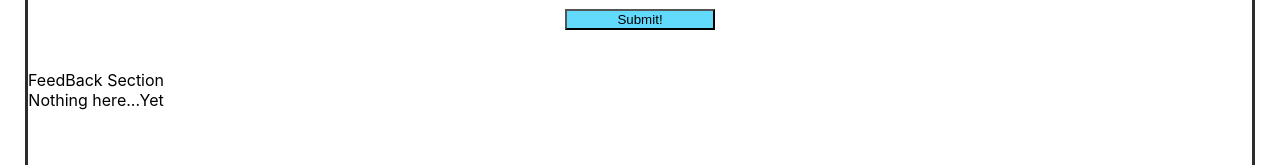
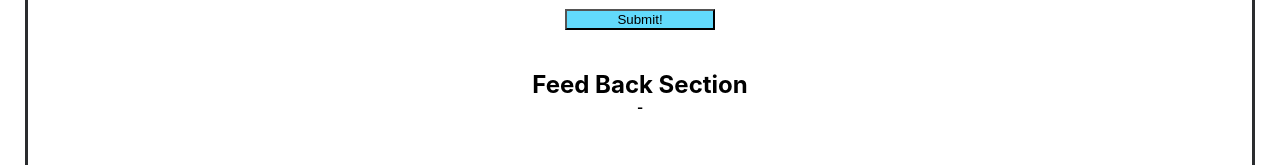
Before and after one commit to jferson1089/Project-2-Repo, a React (Create React App) app in the folder reactfriends/: page /about in a window 1280 px wide. Shown: the part 378-543 px from the top of the page. Built offline with nearby package versions, Linux system fonts and the light colour scheme; the HTML template or start-up script is replaced by a standard one.

Commit message:
final commit

```diff
--- a/reactfriends/src/components/About.js
+++ b/reactfriends/src/components/About.js
@@ -1,7 +1,18 @@
-import React from "react";
+import React, { useState } from "react";
 import Feedback from "./Feedback";
 
 function About() {
+  const [input, setInput] = useState("");
+
+  const handleChange = e => {
+    const userInput = e.target.value;
+    setInput(userInput);
+  };
+
+  const handleSubmit = response => {
+    setInput(response);
+  };
+
   return (
     <div>
       <h2>THANKS FOR STOPPING BY</h2>
@@ -10,11 +21,13 @@ function About() {
         random users to scroll through and make new friends
       </p>
       <br />
+      <>
         <h3>Send Us Some Feedback!</h3>
         <br />
         <form
           action="https://docs.google.com/forms/u/0/d/e/1FAIpQLScy2ZVCvu8xUu1pqK8k6HQZhZvydFeoIKlsBl33MxNka1u0HQ/formResponse"
           target="_blank"
+          onSubmit={handleSubmit}
         >
           <input
             type="text"
@@ -22,6 +35,7 @@ function About() {
             name="entry.456610687"
           ></input>
           <input
+            onChange={handleChange}
             type="text"
             placeholder="Comments..."
             className="textbox"
@@ -31,8 +45,9 @@ function About() {
         </form>
         <br />
         <br />
+      </>
 
-      <Feedback />
+      <Feedback input={input} />
     </div>
   );
 }
--- a/reactfriends/src/components/Favorites.js
+++ b/reactfriends/src/components/Favorites.js
@@ -1,31 +1,8 @@
 import React from "react";
+import { FontAwesomeIcon } from "@fortawesome/react-fontawesome";
+import { faAddressBook } from "@fortawesome/free-solid-svg-icons";
 
 function Favorites(props) {
-  console.log("favorites log", props.fave);
-
-  // const favorites = props.users.map((fave, index) =>{
-  //     return(
-
-  //         <li className='favelist'
-  //         key={index}
-  //         onClick={() =>{
-  //             props.removeFavorite(index)
-  //         }}
-  //         >
-  //             {fave}
-  //         </li>
-  //     )
-  // } )
-
-  // const currentFave = props.fave.map((fave , index) => {
-  //     return (
-  //         <li
-  //         key = {index} >
-  //             {fave}
-  //             </li>
-  //     )
-  // })
-
   const favoriteReturn = props.fave.map((favorite, index) => {
     console.log("favorites return?", favorite);
     return (
@@ -36,13 +13,14 @@ function Favorites(props) {
           <div className="faveInfo">
             <h2>{favorite.name.first}</h2>
             <h4>City:{favorite.location.city}</h4>
-            <p
+            <br />
+            <FontAwesomeIcon
+              icon={faAddressBook}
               onClick={() => {
                 props.removeFromFave(index);
               }}
-            >
-              UnFavorite Here
-            </p>
+            />
+            Remove User
           </div>
         </li>
       </>
--- a/reactfriends/src/components/Feedback.js
+++ b/reactfriends/src/components/Feedback.js
@@ -1,11 +1,11 @@
 import React from "react";
 
-function Feedback() {
+function Feedback(props) {
   return (
-    <div className="usersCard">
-      FeedBack Section <br />
-      Nothing here...Yet
-    </div>
+    <>
+      <h2>Feed Back Section</h2>
+      <h5> - {props.input}</h5>
+    </>
   );
 }
 
--- a/reactfriends/src/components/Users.js
+++ b/reactfriends/src/components/Users.js
@@ -1,8 +1,7 @@
 import React, { useEffect, useState } from "react";
 import { FontAwesomeIcon } from "@fortawesome/react-fontawesome";
-import { faCoffee } from "@fortawesome/free-solid-svg-icons";
+import { faAddressBook } from "@fortawesome/free-solid-svg-icons";
 import Favorites from "./Favorites";
-import { Route } from "react-router-dom";
 
 function Users() {
   const [users, setUsers] = useState([]);
@@ -11,10 +10,9 @@ function Users() {
   useEffect(() => {
     const getUsers = async () => {
       const response = await fetch(
-        "https://randomuser.me/api/?inc=gender,name,nat=us,picture,dob,location,email&results=25&seed=1089abc"
+        "https://randomuser.me/api/?inc=gender,name,nat=us,picture,dob,location,email&results=40&seed=1089abc"
       );
       const jsonResponse = await response.json();
-      console.log("user data response", jsonResponse.results);
       setUsers(jsonResponse.results);
     };
 
@@ -25,59 +23,6 @@ function Users() {
     setFave([...fave, elem]);
   };
 
-  /*Favorites Button Addition */
-
-  // const [favorites, setFavorites] = useState([])
-
-  // const addToFave = user =>{
-  //     setFavorites([...favorites, user])
-  // }
-
-  // const removeFavorite = index =>{
-  //     const newFavorite = [...favorites]
-  //     newFavorite.splice(index, 1)
-  //     setFavorites(newFavorite)
-  // }
-
-  // const [faves, setFaves] = useState([])
-
-  // const handleFaveToggle = user =>{
-  //     const favesArr = faves.slice()
-  //     const userIndex = favesArr.indexOf(user)
-
-  //     if(userIndex === -1){
-  //         favesArr.push(user)
-  //     } else {
-  //         favesArr.splice(userIndex, 1)
-  //     }
-  //     setFaves(favesArr)
-  //      console.log('clicked user', faves)
-  // }
-  // console.log('users- is data coming down? ', routerProps)
-
-  //    const users = props.map((names , index) =>{
-  //         return (<li key={`${names.name.first}-${index}`}>
-  //             <div className='card'>
-  //         <img className='thumb' src={names.picture.large} alt=''/>
-
-  //             <div className='favorites-button'  >
-  //                 <FontAwesomeIcon icon={faCoffee}
-  //                  />
-
-  //                  </div>
-  //               </div>
-  //            <h2 className="first"> {names.name.first}  </h2>
-
-  //          <h4 className='age'>Age : {names.dob.age}</h4>
-  //           <p className='email'>Email : {names.email}</p>
-  //          <p className="location"> Location : {names.location.city}</p>
-  //          <p className="state">State : {names.location.state}</p>
-  //         <br/><br/>
-  //           <hr/>
-
-  //         </li>
-  //         )
-  //     })
   const removeFromFave = index => {
     const newFave = [...fave];
     newFave.splice(index, 1);
@@ -98,7 +43,7 @@ function Users() {
 
                   <div className="favorites-button">
                     <FontAwesomeIcon
-                      icon={faCoffee}
+                      icon={faAddressBook}
                       onClick={() => {
                         addToFave(names);
                       }}
```
Lines whose indentation alone changed are shown as unchanged.
